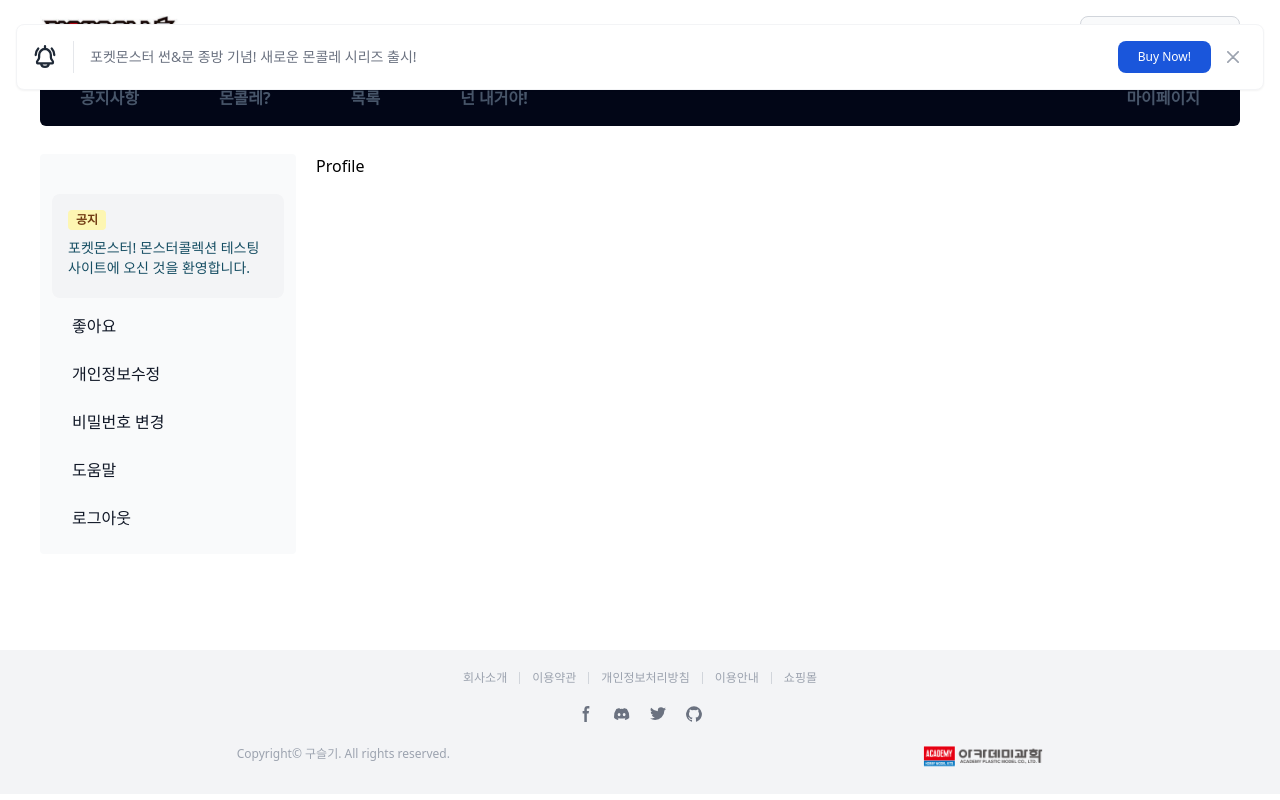
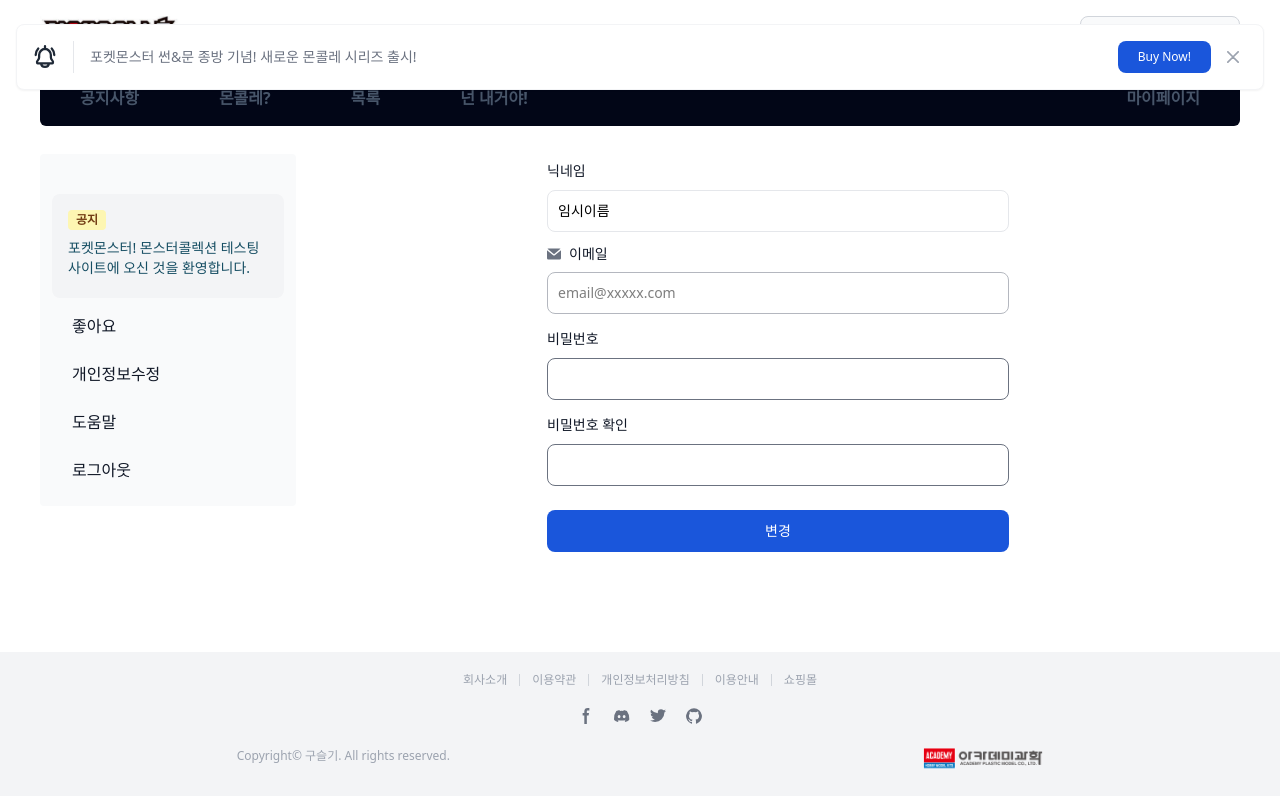
Before and after one commit to guseulgi/settingNext, a Next.js app: page /mypage/profile in a window 1280 px wide. Built offline with nearby package versions, Linux system fonts and the light colour scheme.

Commit message:
Feat: 마이페이지지 구성 중4

```diff
--- a/app/(afterLogin)/mypage/profile/page.js
+++ b/app/(afterLogin)/mypage/profile/page.js
@@ -1,3 +1,64 @@
+import { Button, Checkbox, Label, TextInput } from "flowbite-react";
+
 export default function Profile() {
-  return <>Profile</>;
+  return (
+    <>
+      <form className="flex flex-col flex-1 items-center gap-3 my-1">
+        <div className="block w-1/2">
+          <div className="mb-2">
+            <Label htmlFor="nickname" value="닉네임" />
+          </div>
+          <TextInput
+            id="nickname"
+            type=""
+            required
+            color="blue"
+            value="임시이름"
+          />
+        </div>
+
+        <div className="block w-1/2">
+          <div className="flex items-center mb-2">
+            <svg
+              class="w-3.5 h-3.5 mr-2 text-gray-500 dark:text-gray-400"
+              aria-hidden="true"
+              xmlns="http://www.w3.org/2000/svg"
+              fill="currentColor"
+              viewBox="0 0 20 16"
+            >
+              <path d="m10.036 8.278 9.258-7.79A1.979 1.979 0 0 0 18 0H2A1.987 1.987 0 0 0 .641.541l9.395 7.737Z"></path>
+              <path d="M11.241 9.817c-.36.275-.801.425-1.255.427-.428 0-.845-.138-1.187-.395L0 2.6V14a2 2 0 0 0 2 2h16a2 2 0 0 0 2-2V2.5l-8.759 7.317Z"></path>
+            </svg>
+            <Label htmlFor="email" value="이메일" />
+          </div>
+          <TextInput
+            id="email1"
+            type="email"
+            value="email@xxxxx.com"
+            required
+            color="blue"
+            disabled
+          />
+        </div>
+
+        <div className="block w-1/2">
+          <div className="mb-2">
+            <Label htmlFor="password" value="비밀번호" />
+          </div>
+          <TextInput id="password1" type="password" required color="blue" />
+        </div>
+
+        <div className="block w-1/2">
+          <div className="mb-2">
+            <Label htmlFor="passwordcheck" value="비밀번호 확인" />
+          </div>
+          <TextInput id="password2" type="password" required color="blue" />
+        </div>
+
+        <Button type="submit" color="blue" className="w-1/2 mt-3">
+          변경
+        </Button>
+      </form>
+    </>
+  );
 }
--- a/app/_variable/menu.js
+++ b/app/_variable/menu.js
@@ -38,7 +38,6 @@ export const myPageMenu = [
     svgcnt: 1,
   },
   { title: "개인정보수정", link: "/mypage/profile" },
-  { title: "비밀번호 변경", link: "/mypage/changepw" },
   { title: "도움말", link: "/help" },
   { title: "로그아웃", link: "/logout" },
 ];
```
